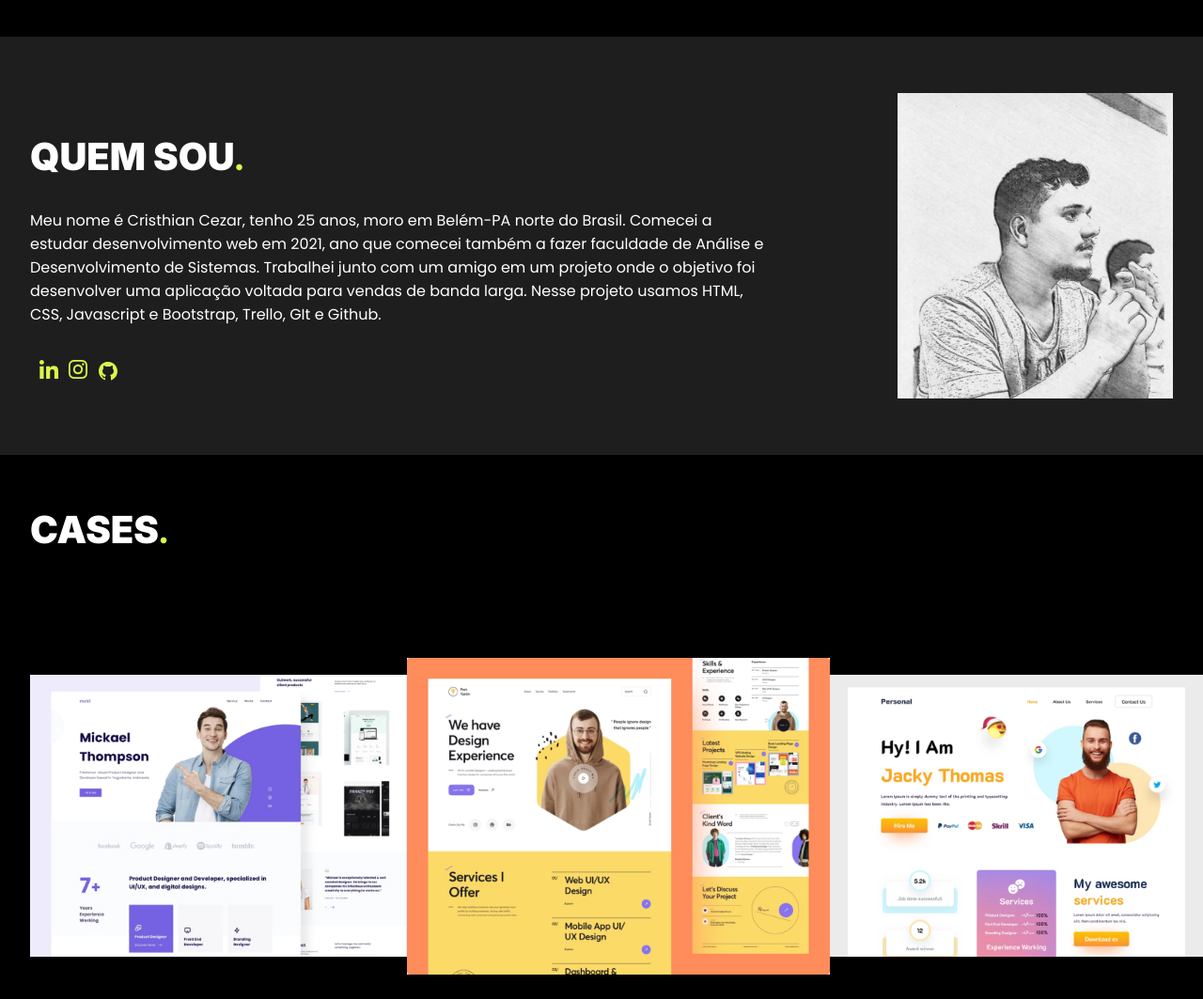
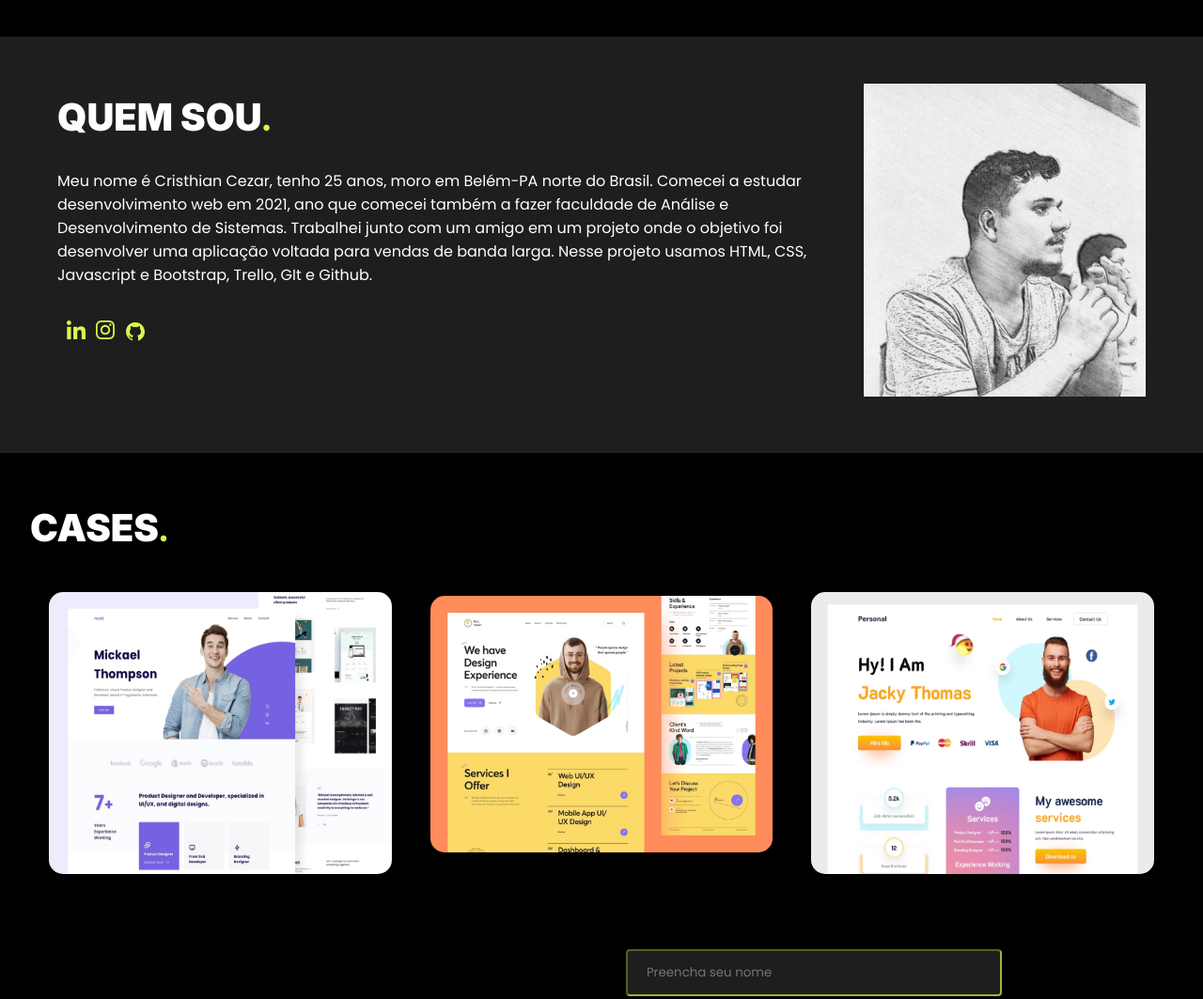
Before and after one commit to Cristhian-Cezar/myportfolio, a plain HTML site: page index.html in a window 1280 px wide. Shown: the part 1020-2083 px from the top of the page at 94% size. Drawn offline with Linux system fonts and the light colour scheme.

Commit message:
1101px a 1300px concluido

```diff
--- a/css/responsive.css
+++ b/css/responsive.css
@@ -1,5 +1,46 @@
-@media only screen and (min-width: 1101px) and (max-width: 1300 ) {
+@media only screen and (min-width: 1101px) and (max-width: 1300px ) {
+    /* Header */
+    header .container {
+        padding: 3rem 3rem;
+    }
 
+
+    /* About */
+    section .container .sobre {
+    }
+
+    section .container .sobre .txt {
+        margin-top: 3rem;
+        margin: auto;
+    }
+
+    section .container .sobre .myPhoto {
+        margin: auto;
+        margin-top: 5rem;
+    }
+
+    /* Cases*/
+    section .container .sectionCases .titleCases h2 {
+        margin-bottom: 2rem;
+    }
+
+    section .container .sectionCases .imgCases {
+        width: 100%;
+    }
+
+    section .container .sectionCases .imgSmall {
+        width: 30%;
+        margin: 0;
+        border-radius: 15px;
+        margin: auto;
+
+    }
+
+
+
+
+
+    /* Contact */
 
 }
 
```
